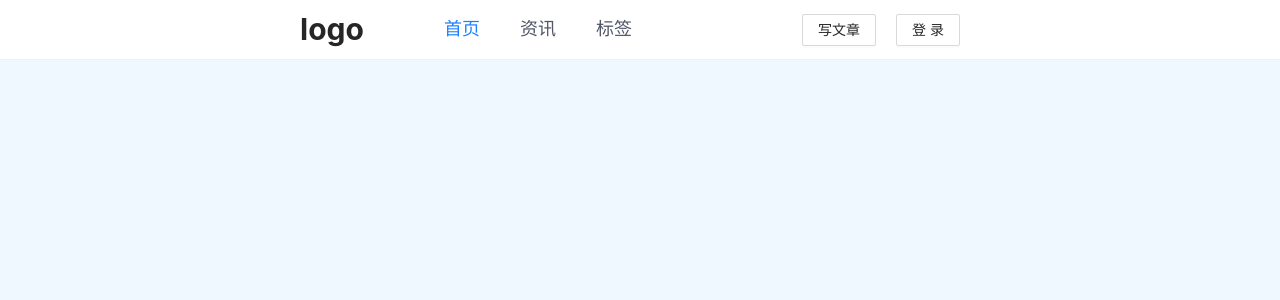
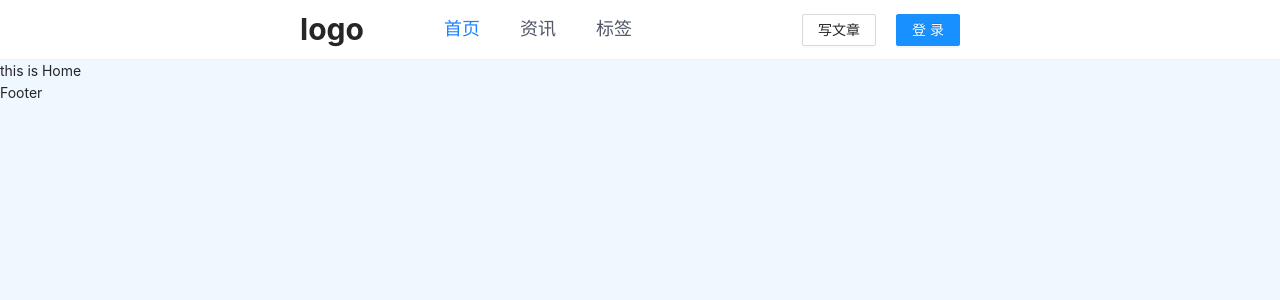
Before and after one commit to kahoohak/next-my-blog, a Next.js app: page / in a window 1280 px wide. Shown: the top 300 px of the page. Built offline with nearby package versions, Linux system fonts and the light colour scheme.

Commit message:
layout add button

```diff
--- a/components/Navbar/config.ts
+++ b/components/Navbar/config.ts
@@ -1,3 +1,14 @@
-const navs = {};
-
-export default navs;
+export const navs = [
+    {
+      label: '首页',
+      value: '/',
+    },
+    {
+      label: '资讯',
+      value: '/info',
+    },
+    {
+      label: '标签',
+      value: '/tag',
+    },
+  ];
--- a/components/Navbar/index.tsx
+++ b/components/Navbar/index.tsx
@@ -1,7 +1,35 @@
 import type { NextPage } from 'next';
+import Link from 'next/link';
+import { useRouter } from 'next/router';
+import { navs } from './config';
+import styles from './index.module.scss';
+import { Button } from 'antd';
 
 const Navbar: NextPage = () => {
-  return <div>Navbar</div>;
+  const { pathname } = useRouter();
+
+  const handleGotoEditorPage = () => {
+
+  }
+
+  return (
+    <div className={styles.navbar}>
+      <section className={styles.logoArea}>logo</section>
+      <section className={styles.linkArea}>
+        {navs?.map((nav) => (
+          <Link key={nav?.label} href={nav?.value}>
+            <a className={pathname === nav.value ? styles.active : ''}>
+              {nav?.label}
+            </a>
+          </Link>
+        ))}
+      </section>
+      <section className={styles.operationArea}>
+        <Button onClick={handleGotoEditorPage}>写文章</Button>
+        <Button type="primary">登录</Button>
+      </section>
+    </div>
+  );
 };
 
 export default Navbar;
--- a/components/layout/config.ts
+++ /dev/null
@@ -1,14 +0,0 @@
-export const navs = [
-  {
-    label: '首页',
-    value: '/',
-  },
-  {
-    label: '资讯',
-    value: '/info',
-  },
-  {
-    label: '标签',
-    value: '/tag',
-  },
-];
--- a/components/layout/index.tsx
+++ b/components/layout/index.tsx
@@ -1,32 +1,15 @@
 import type { NextPage } from 'next';
-import Link from 'next/link';
-import { useRouter } from 'next/router';
-import { navs } from './config';
-import styles from './index.module.scss';
-import { Button } from 'antd';
+import Footer from '../Footer';
+import Navbar from '../Navbar';
 
-const Navbar: NextPage = () => {
-  const { pathname } = useRouter();
-  console.log(pathname);
-
+const Layout: NextPage = ({children}) => {
   return (
-    <div className={styles.navbar}>
-      <section className={styles.logoArea}>logo</section>
-      <section className={styles.linkArea}>
-        {navs?.map((nav) => (
-          <Link key={nav?.label} href={nav?.value}>
-            <a className={pathname === nav.value ? styles.active : ''}>
-              {nav?.label}
-            </a>
-          </Link>
-        ))}
-      </section>
-      <section className={styles.operationArea}>
-        <Button>写文章</Button>
-        <Button>登录</Button>
-      </section>
+    <div>
+      <Navbar />
+      <main>{children}</main>
+      <Footer />
     </div>
   );
 };
 
-export default Navbar;
+export default Layout;
```
Also changed, not shown: components/Navbar/index.module.scss (renamed from components/layout/index.module.scss).
